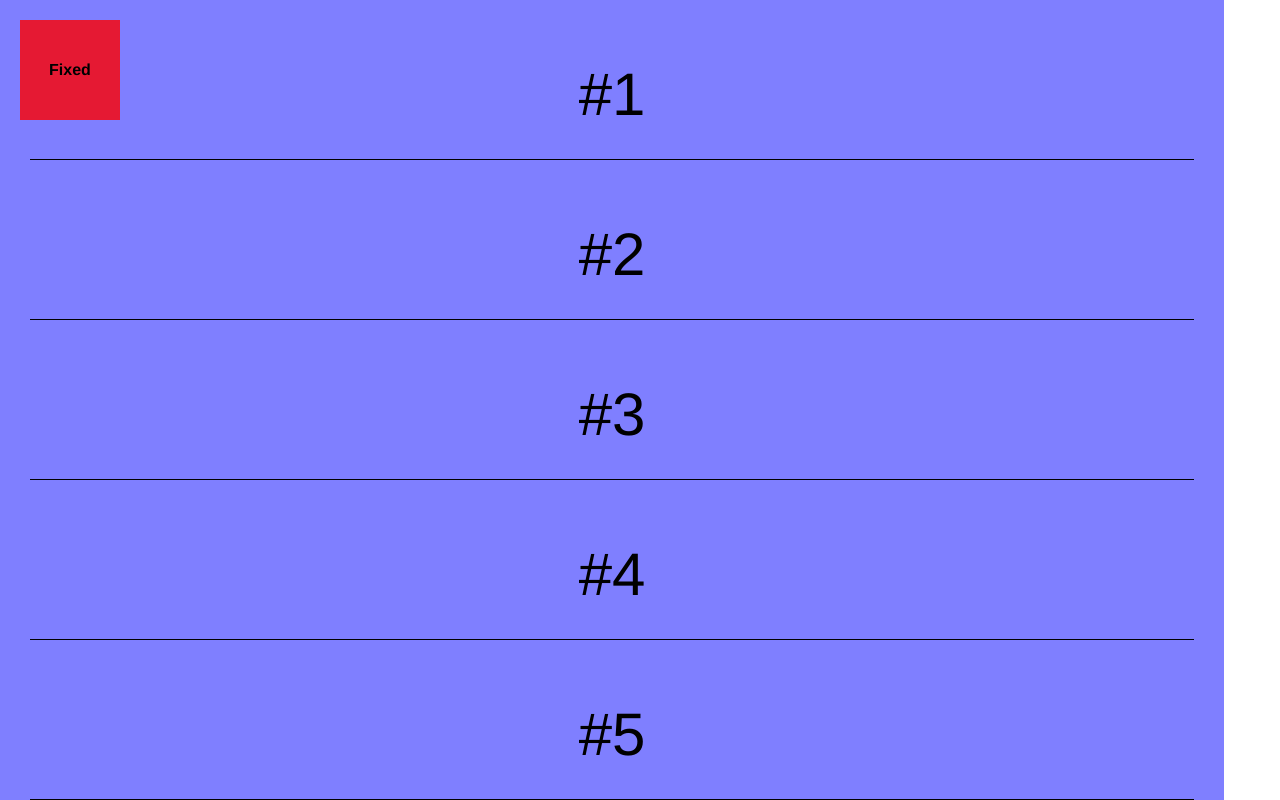
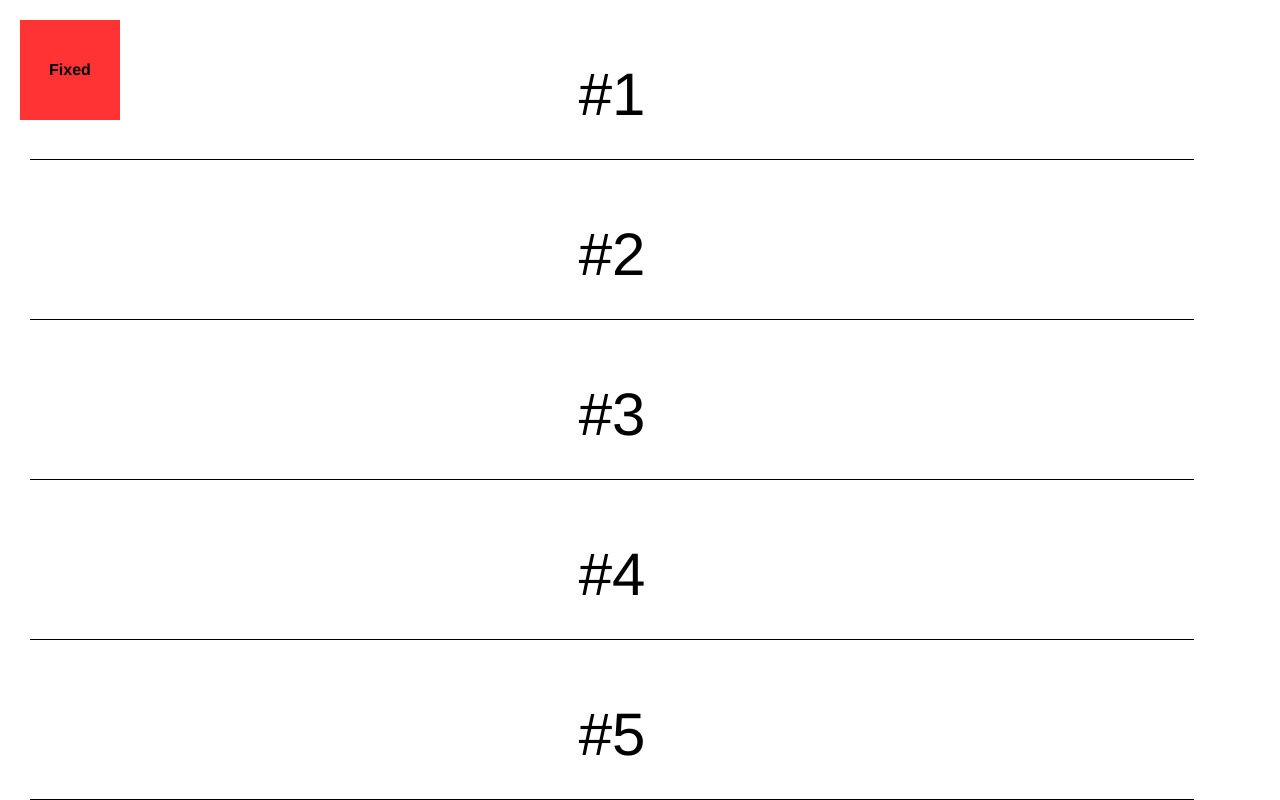
Before and after one commit to doctyper/duplikit, a plain HTML site: page index.html in a window 1280 px wide. Drawn offline with Linux system fonts and the light colour scheme.

Commit message:
Trying to find a nice balance in positioning so as not to affect underlying HTML.

```diff
--- a/css/ui/rivet.css
+++ b/css/ui/rivet.css
@@ -15,7 +15,7 @@ Supports:
 */
 
 view, viewport, section {
-	margin: 0;
+	margin: 0 auto;
 	padding: 0;
 	display: block;
 }
@@ -62,19 +62,18 @@ view > viewport .ui-swipe-rivet-hidden {
 }
 
 .ui-swipe-rivet {
-	top: 0;
-	left: 0;
+/*	top: 0;*/
+/*	left: 0;*/
 	z-index: 100;
 	position: fixed;
-	background: rgba(0, 0, 255, 0.5);
 
-	margin: 0;
-	padding: 0;
-	border: 0;
-	float: none;
-	width: auto;
-	height: auto;
-	display: block;
+/*	margin: 0;*/
+/*	padding: 0;*/
+/*	border: 0;*/
+/*	float: none;*/
+/*	width: auto;*/
+/*	height: auto;*/
+/*	display: block;*/
 
 	-webkit-backface-visibility: hidden;
 	-webkit-transition: -webkit-transform 0ms cubic-bezier(0, 0, 0, 1.0);
```
